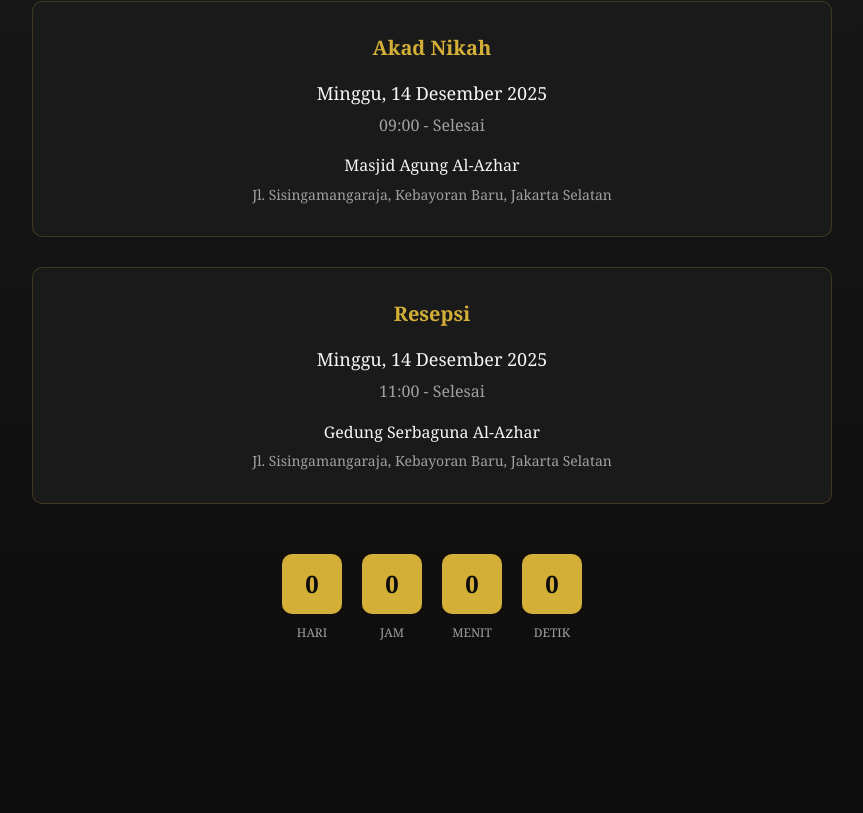
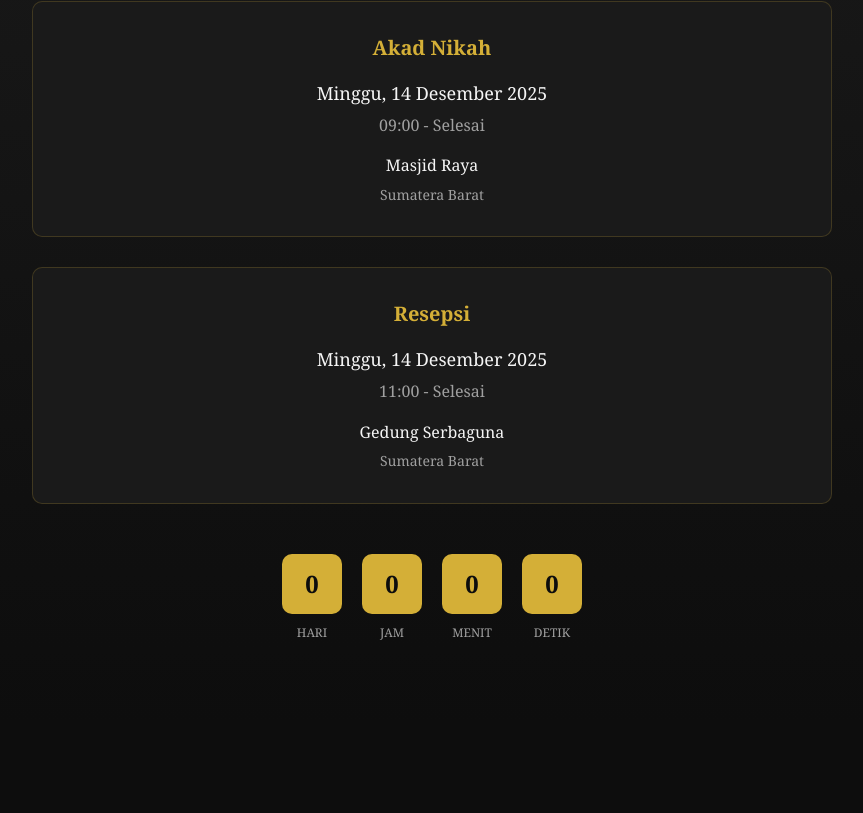
Before and after one commit to Suwardi87/irat-arif, a Vue app: page / in a window 1280 px wide. Shown: the part 1656-2469 px from the top of the page, without its empty margins (208-1071 px from the left). Built offline with nearby package versions, Linux system fonts and the light colour scheme.

Commit message:
feat: update location coordinates
- Update map to coordinates: -0.439436, 100.422985
- Location: Sumatera Barat

Co-Authored-By: Claude Opus 4.7 (1M context) <noreply@anthropic.com>

```diff
--- a/src/App.vue
+++ b/src/App.vue
@@ -19,14 +19,14 @@ const coupleData = {
     name: 'Pernikahan',
     date: 'Minggu, 14 Desember 2025',
     time: '09:00 - Selesai',
-    venue: 'Masjid Agung Al-Azhar',
-    address: 'Jl. Sisingamangaraja, Kebayoran Baru, Jakarta Selatan'
+    venue: 'Masjid Raya',
+    address: 'Sumatera Barat'
   },
   reception: {
     date: 'Minggu, 14 Desember 2025',
     time: '11:00 - Selesai',
-    venue: 'Gedung Serbaguna Al-Azhar',
-    address: 'Jl. Sisingamangaraja, Kebayoran Baru, Jakarta Selatan'
+    venue: 'Gedung Serbaguna',
+    address: 'Sumatera Barat'
   }
 }
 
@@ -236,7 +236,7 @@ Pesan: ${rsvpData.value.message || 'Terima kasih!'}`
 
         <div class="map-container">
           <iframe
-            src="https://www.google.com/maps/embed?pb=!1m18!1m12!1m3!1d126907.08669786445!2d106.789156!3d-6.2293867!2m3!1f0!2f0!3f0!3m2!1i1024!2i768!4f13.1!3m3!1m2!1s0x2e69f3e945e34b9d%3A0x5371bf0fdad786a2!2sMasjid%20Agung%20Al-Azhar!5e0!3m2!1sid!2sid!4v1732567478234!5m2!1sid!2sid"
+            src="https://www.google.com/maps/embed?pb=!1m17!1m12!1m3!1d3989.489785!2d100.422985!3d-0.439436!2m3!1f0!2f0!3f0!3m2!1i1024!2i768!4f13.1!5e0!3m2!1sid!2sid"
             class="map-frame"
             allowfullscreen
             loading="lazy"
@@ -245,7 +245,7 @@ Pesan: ${rsvpData.value.message || 'Terima kasih!'}`
         </div>
 
         <a
-          href="https://www.google.com/maps?q=Masjid+Agung+Al-Azhar"
+          href="https://www.google.com/maps/search/?api=1&query=-0.4394356910359764,100.42298507887901"
           target="_blank"
           class="map-btn"
         >
```
